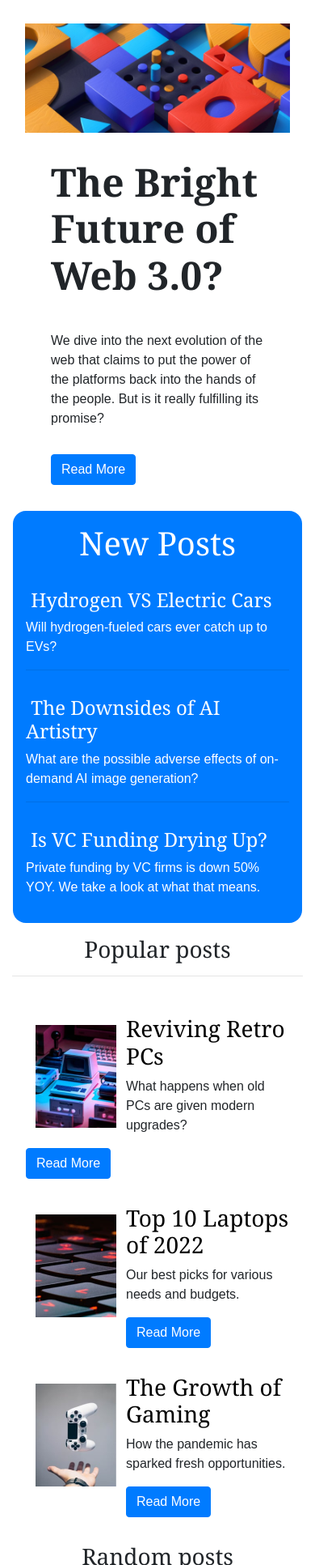
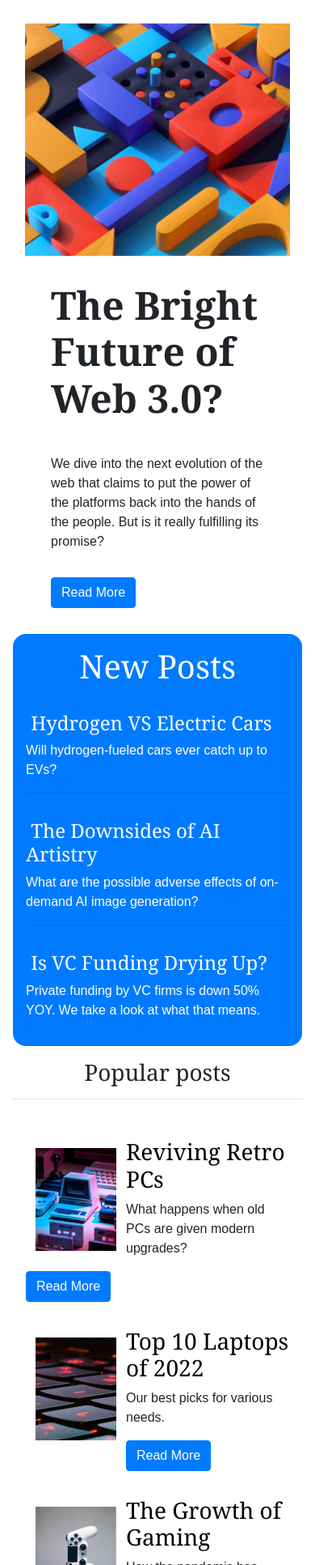
Before and after one commit to Husayn01/Tech-Website, a plain HTML site: page index.html in a window 390 px wide. Shown: the part 67-2000 px from the top of the page at 81% size. Drawn offline with nearby package versions, Linux system fonts and the light colour scheme.

Commit message:
Update index.html

```diff
--- a/index.html
+++ b/index.html
@@ -64,7 +64,7 @@
         <div class="col-sm-8">
             <picture>
                 <source media="(min-width: 650px)" srcset="images/image-web-3-desktop.jpg">
-                <source media="(min-width: 465px)" srcset="images/image-web-3-mobile.jpg">
+                <source media="(min-width: 250px)" srcset="images/image-web-3-mobile.jpg">
                 <img class="img img-fluid" src="images/image-web-3-desktop.jpg" alt="Image desktop" style="width:auto;">
               </picture>
 
@@ -117,7 +117,7 @@
             <a href=""><img class="img img-fluid" src="images\image-top-laptops.jpg" alt="laptop"></a>
 
             <h3> <a href="">Top 10 Laptops of 2022</a></h3>
-            <p> Our best picks for various needs and budgets.</p>
+            <p> Our best picks for various needs.</p>
             <a class="btn btn-primary" href="">Read More</a>
         </div>
 
```
